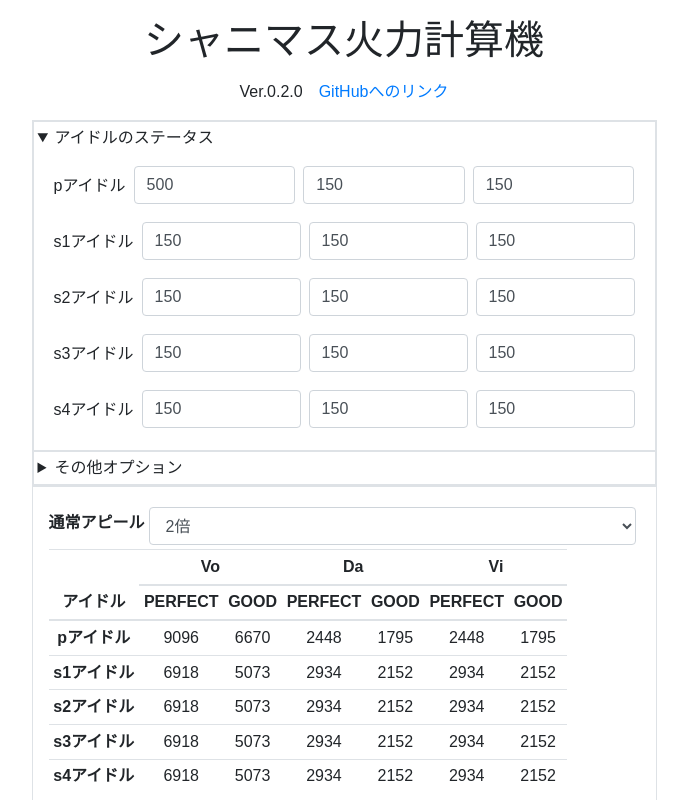
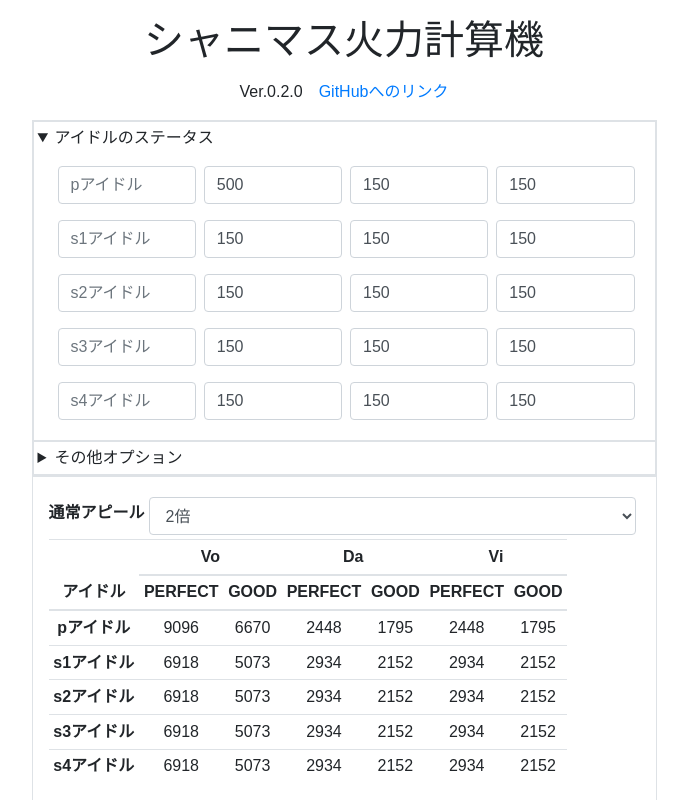
Before and after one commit to YSRKEN/shiny_damage_calculator, a React (Create React App) app in the folder shiny-damage-calculator/: page / in a window 1280 px wide. Both pictures are taken after a click on the heading "アイドルのステータス". Shown: the top 800 px of the page, without its empty margins (296-984 px from the left). Built offline with nearby package versions, Linux system fonts and the light colour scheme.

Commit message:
カード名を入力・保存できるようにした

```diff
--- a/shiny-damage-calculator/src/component/DamageResult.tsx
+++ b/shiny-damage-calculator/src/component/DamageResult.tsx
@@ -2,13 +2,11 @@ import * as React from 'react';
 import { FormControl } from 'react-bootstrap';
 import { calcMemorialDamage, calcNormalDamage } from 'src/simulator';
 import { AppealTarget } from 'src/state';
-import { range } from 'src/utility';
+import { idolWord, isPC, range } from 'src/utility';
 import { AppContext } from './App';
 
-const isPC = () => window.innerWidth >= 768;
 const perfectLabel = () => isPC() ? 'PERFECT' : 'P';
 const goodLabel = () => isPC() ? 'GOOD' : 'G';
-const idolWord = () => isPC() ? 'アイドル' : '';
 
 const DamageResult: React.FC = () => {
 	const context = React.useContext(AppContext);
@@ -65,7 +63,12 @@ const DamageResult: React.FC = () => {
 			{
 
 				range(5).map(index => {
-					const idolName = index === 0 ? `p${idolWord()}` : `s${index}${idolWord()}`;
+					let idolName = '';
+					if (index === 0) {
+						idolName = context.state.pIdolName !== '' ? context.state.pIdolName : `p${idolWord()}`;
+					} else {
+						idolName = context.state.sIdolName[index - 1] !== '' ? context.state.sIdolName[index - 1] : `s${index}${idolWord()}`;
+					}
 					return (<tr key={index}>
 						<th scope='row'>{idolName}</th>
 						<td>{normalDamage[index][0][0]}</td>
--- a/shiny-damage-calculator/src/component/IdolParameter.tsx
+++ b/shiny-damage-calculator/src/component/IdolParameter.tsx
@@ -1,6 +1,7 @@
 import * as React from 'react';
-import { FormControl, FormGroup, FormLabel } from 'react-bootstrap';
+import { FormControl, FormGroup } from 'react-bootstrap';
 import { AppealTarget } from 'src/state';
+import { idolWord } from 'src/utility';
 import { AppContext } from './App';
 
 export const IdolParameter: React.FC<{produce?: boolean, index?: number}> = ({produce=true, index=-1}) => {
@@ -19,6 +20,14 @@ export const IdolParameter: React.FC<{produce?: boolean, index?: number}> = ({pr
     }
   }
 
+  const onChangeName =  (event: React.FormEvent<any>) => {
+    if (produce) {
+      context.dispatch({'type': 'P_NAME', 'value': event.currentTarget.value});
+    } else {
+      context.dispatch({'type': 'S_NAME', 'value': `${index},${event.currentTarget.value}`});
+    }
+  }
+
   const onChangeVo = (event: React.FormEvent<any>) => {
     onChange(event.currentTarget.value, 'vo');
   }
@@ -31,6 +40,14 @@ export const IdolParameter: React.FC<{produce?: boolean, index?: number}> = ({pr
     onChange(event.currentTarget.value, 'vi');
   }
 
+  const defaultName = () => {
+    if (produce) {
+      return '' + context.state.pIdolName;
+    } else {
+      return '' + context.state.sIdolName[index];
+    }
+  }
+
   const defaultValue = (type: AppealTarget) => {
     if (produce) {
       return '' + context.state.pIdolStatus[type];
@@ -41,7 +58,8 @@ export const IdolParameter: React.FC<{produce?: boolean, index?: number}> = ({pr
 
   return (
     <FormGroup className='d-flex m-3'>
-      <FormLabel className='text-nowrap mt-2 mr-1'>{produce ? 'pアイドル' : `s${index+1}アイドル`}</FormLabel>
+      <FormControl className='mx-1' type='text' placeholder={produce ? `p${idolWord()}` : `s${index+1}${idolWord()}`}
+        defaultValue={defaultName()} onChange={onChangeName}/>
       <FormControl className='mx-1' type='text' placeholder='Vo' defaultValue={defaultValue('vo')} onChange={onChangeVo}/>
       <FormControl className='mx-1' type='text' placeholder='Da' defaultValue={defaultValue('da')} onChange={onChangeDa}/>
       <FormControl className='ml-1' type='text' placeholder='Vi' defaultValue={defaultValue('vi')} onChange={onChangeVi}/>
--- a/shiny-damage-calculator/src/reducer.ts
+++ b/shiny-damage-calculator/src/reducer.ts
@@ -15,6 +15,14 @@ export const reduce = (state: IAppState, setState: (s: IAppState) => void, actio
       const sStatusType = action.value.split(',')[1];
       const sStatusValue = parseInt(action.value.split(',')[2], 10);
       newState.sIdolStatus[sStatusIndex][sStatusType] = sStatusValue;
+      break;
+    case 'P_NAME':
+      newState.pIdolName = action.value;
+      break;
+    case 'S_NAME':
+      const sStatusIndex2 = parseInt(action.value.split(',')[0], 10);
+      const sStatusName = action.value.split(',')[1];
+      newState.sIdolName[sStatusIndex2] = sStatusName;
       break;
     case 'MEMORIAL':
       newState.memorialOption = parseInt(action.value, 10);
--- a/shiny-damage-calculator/src/state.ts
+++ b/shiny-damage-calculator/src/state.ts
@@ -16,7 +16,9 @@ export interface IAppState {
   auditionWeek: number,
   buffValue: IStatus,
   appealTarget: AppealTarget,
-  cardMultiple: number
+  cardMultiple: number,
+  pIdolName: string,
+  sIdolName: string[]
 }
 
 // Stateの初期値
@@ -33,11 +35,13 @@ export const DEFAULT_STATE: IAppState = {
   auditionWeek: 33,
   buffValue: {vo: 0, da: 0, vi: 0},
   appealTarget: 'vo',
-  cardMultiple: 20
+  cardMultiple: 20,
+  pIdolName: '',
+  sIdolName: ['', '', '', '']
 }
 
 // Actionの種類
-export type ActionType = 'P_IDOL' | 'S_IDOL' | 'MEMORIAL' | 'WEEK' | 'BUFF' | 'TARGET' | 'CARD'
+export type ActionType = 'P_IDOL' | 'S_IDOL' | 'P_NAME' | 'S_NAME' | 'MEMORIAL' | 'WEEK' | 'BUFF' | 'TARGET' | 'CARD'
 
 // Actionを表すinterface
 export interface IAction {
--- a/shiny-damage-calculator/src/utility.ts
+++ b/shiny-damage-calculator/src/utility.ts
@@ -1 +1,5 @@
 export const range = (n: number) => Array.from(Array(n), (_, k) => k);
+
+export const isPC = () => window.innerWidth >= 768;
+
+export const idolWord = () => isPC() ? 'アイドル' : '';
```
